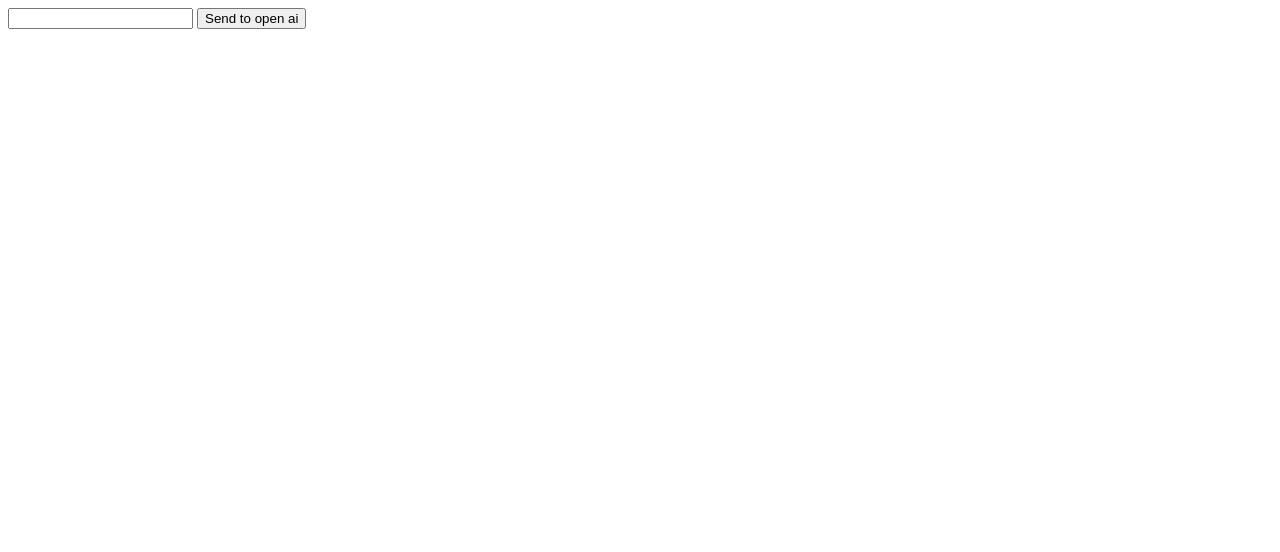
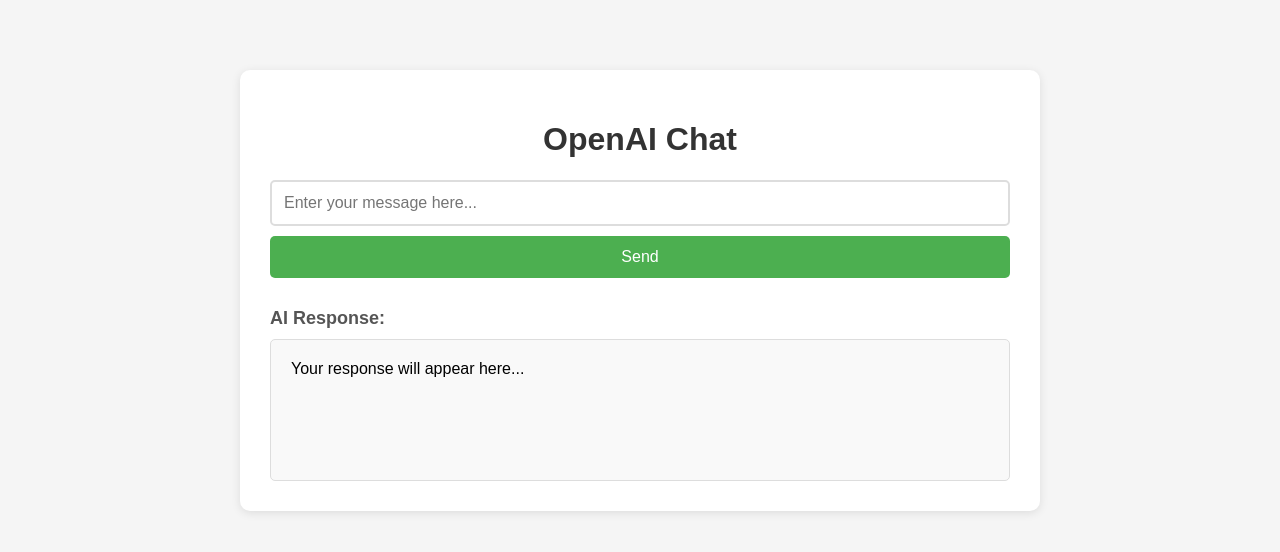
Before and after one commit to josueJURE/myOpenaiNestaProject-, a website: page index.html in a window 1280 px wide. Drawn offline with Linux system fonts and the light colour scheme.

```diff
--- a/index.html
+++ b/index.html
@@ -3,13 +3,93 @@
 <head>
     <meta charset="UTF-8">
     <meta name="viewport" content="width=device-width, initial-scale=1.0">
-    <title>Document</title>
+    <title>OpenAI Chat</title>
+    <style>
+        body {
+            font-family: Arial, sans-serif;
+            max-width: 800px;
+            margin: 50px auto;
+            padding: 20px;
+            background-color: #f5f5f5;
+        }
+        .container {
+            background-color: white;
+            padding: 30px;
+            border-radius: 10px;
+            box-shadow: 0 2px 10px rgba(0,0,0,0.1);
+        }
+        h1 {
+            color: #333;
+            text-align: center;
+        }
+        .input-section {
+            margin-bottom: 20px;
+        }
+        #input {
+            width: 100%;
+            padding: 12px;
+            font-size: 16px;
+            border: 2px solid #ddd;
+            border-radius: 5px;
+            box-sizing: border-box;
+            margin-bottom: 10px;
+        }
+        #btn {
+            width: 100%;
+            padding: 12px;
+            font-size: 16px;
+            background-color: #4CAF50;
+            color: white;
+            border: none;
+            border-radius: 5px;
+            cursor: pointer;
+            transition: background-color 0.3s;
+        }
+        #btn:hover {
+            background-color: #45a049;
+        }
+        #btn:disabled {
+            background-color: #ccc;
+            cursor: not-allowed;
+        }
+        .response-section {
+            margin-top: 30px;
+        }
+        .response-section h2 {
+            color: #555;
+            font-size: 18px;
+            margin-bottom: 10px;
+        }
+        #response {
+            background-color: #f9f9f9;
+            padding: 20px;
+            border-radius: 5px;
+            border: 1px solid #ddd;
+            min-height: 100px;
+            white-space: pre-wrap;
+            word-wrap: break-word;
+        }
+        .loading {
+            color: #666;
+            font-style: italic;
+        }
+        .error {
+            color: #d32f2f;
+        }
+    </style>
 </head>
-
 <body>
-    <input id="input">
-    <button id="btn">Send to  open ai</button>
-
+    <div class="container">
+        <h1>OpenAI Chat</h1>
+        <div class="input-section">
+            <input type="text" id="input" placeholder="Enter your message here...">
+            <button id="btn">Send</button>
+        </div>
+        <div class="response-section">
+            <h2>AI Response:</h2>
+            <div id="response">Your response will appear here...</div>
+        </div>
+    </div>
+    <script src="script.js"></script>
 </body>
-<script src="script.js"></script>
 </html>
--- a/package.json
+++ b/package.json
@@ -1,4 +1,4 @@
-{
+{ "type": "module",
   "dependencies": {
     "dotenv": "^17.2.3",
     "express": "^5.1.0",
@@ -6,5 +6,9 @@
   },
   "devDependencies": {
     "nodemon": "^3.1.11"
+  },
+  "scripts": {
+    "dev": "nodemon app.js",
+    "start": "node app.js"
   }
 }
--- a/script.js
+++ b/script.js
@@ -1,5 +1,41 @@
 const userInput = document.getElementById("input");
 const btn = document.getElementById("btn");
+const responseDiv = document.getElementById("response");
 
-console.log(btn)
-console.log(userInput)
+
+btn.addEventListener("click", async () => {
+    console.log(userInput.value);
+
+    // Show loading message
+    responseDiv.textContent = "Loading...";
+    responseDiv.className = "loading";
+    btn.disabled = true;
+
+    try {
+      const response = await fetch("/userInput", {
+        method: "POST",
+        headers: {
+          "Content-Type": "application/json",
+        },
+        body: JSON.stringify({ input: userInput.value }),
+      });
+
+      const data = await response.json();
+      console.log(data);
+
+      // Display the AI response
+      if (data.response) {
+        responseDiv.textContent = data.response;
+        responseDiv.className = "";
+      } else if (data.error) {
+        responseDiv.textContent = "Error: " + data.error;
+        responseDiv.className = "error";
+      }
+    } catch (error) {
+      console.error("Error sending input:", error);
+      responseDiv.textContent = "Error: " + error.message;
+      responseDiv.className = "error";
+    } finally {
+      btn.disabled = false;
+    }
+  });
```
Also changed, not shown: app.js (added, +28 -0 lines), openai.js (added, +23 -0 lines), public/index.html (added, +15 -0 lines), public/script.js (added, +23 -0 lines).
